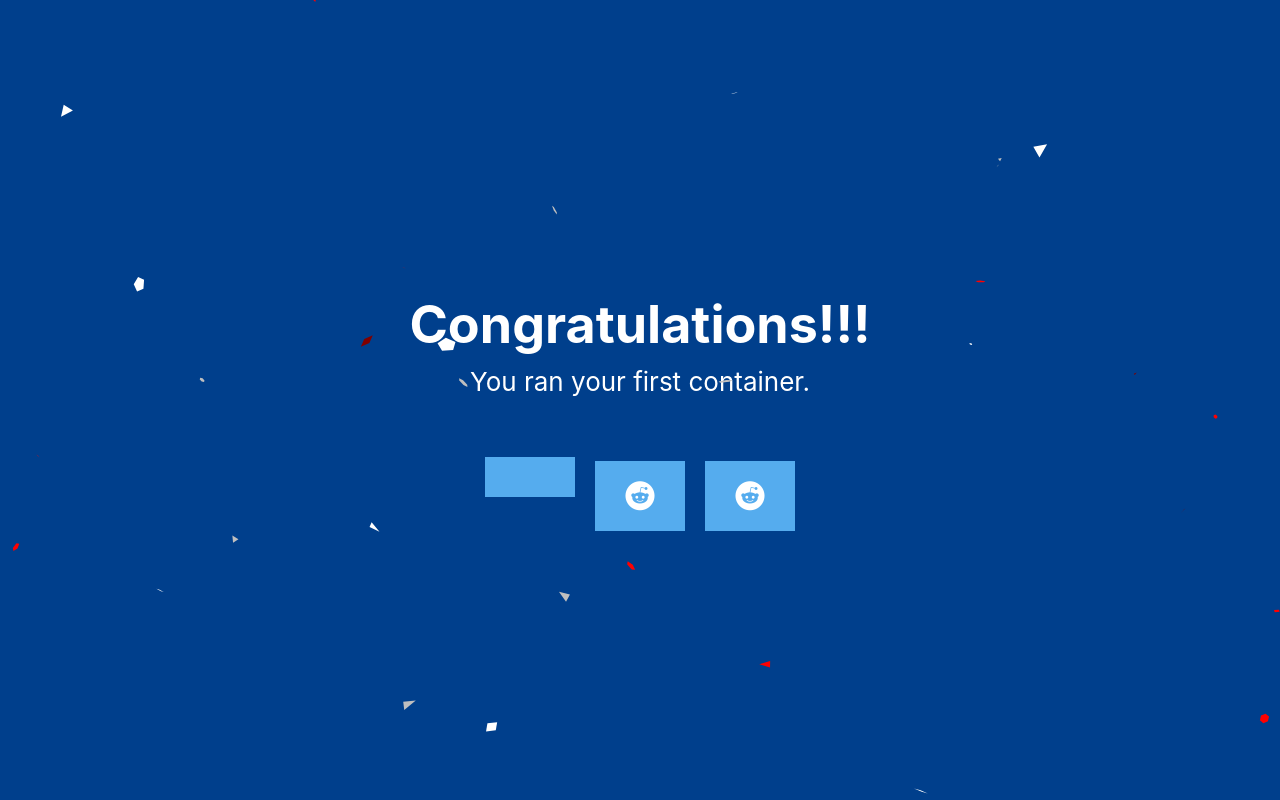
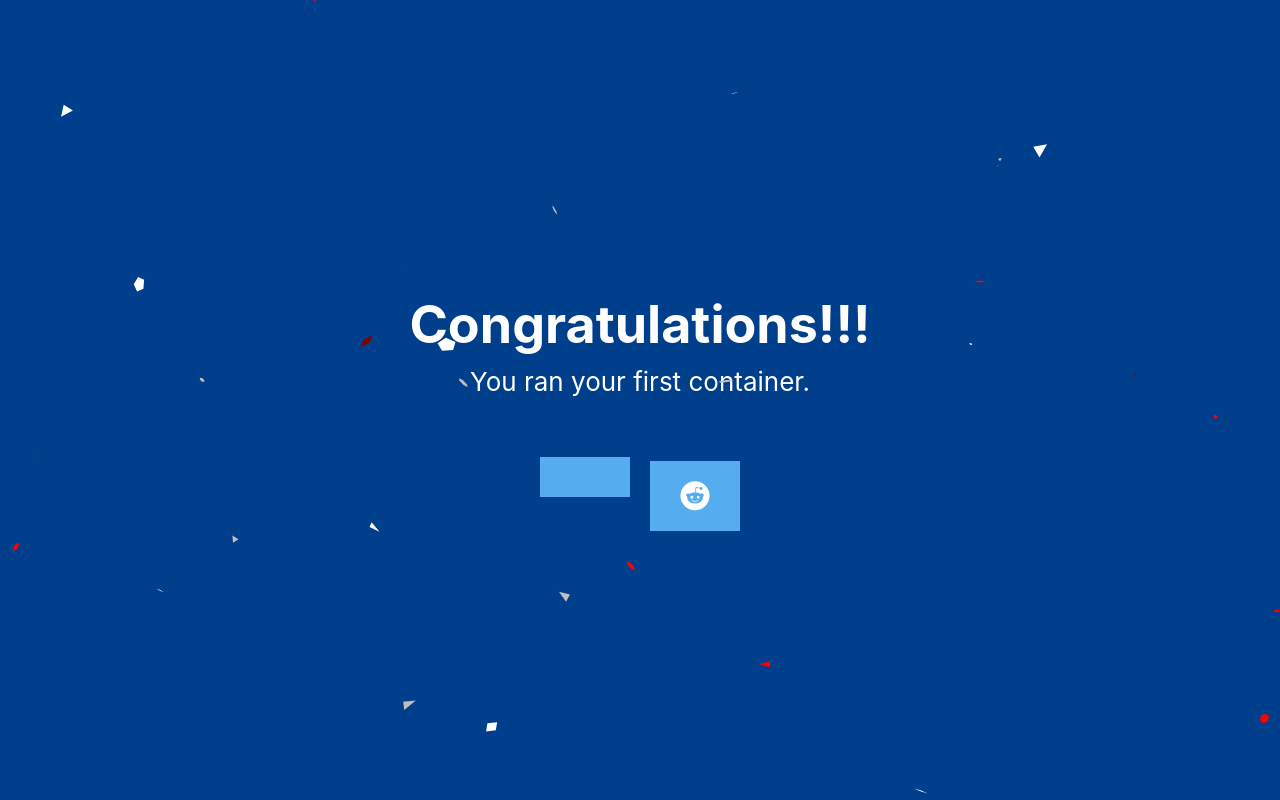
Before and after one commit to Tupadzaky/lab4-5, a React (Create React App) app: page / in a window 1280 px wide. Built offline with nearby package versions, Linux system fonts and the light colour scheme.

Commit message:
two buttons

```diff
--- a/src/App.js
+++ b/src/App.js
@@ -40,19 +40,6 @@ const App = () => {
           >
             {" "}
           </a>
-          <a
-              target="_blank"
-              href={
-                  "https://reddit.com/submit?title=" +
-                  shareMessage +
-                  "&url=" +
-                  shareLink
-              }
-              className="fa-brands fa-reddit"
-              rel="noopener noreferrer"
-          >
-            {" "}
-          </a>
 
         </div>
       </header>
```
